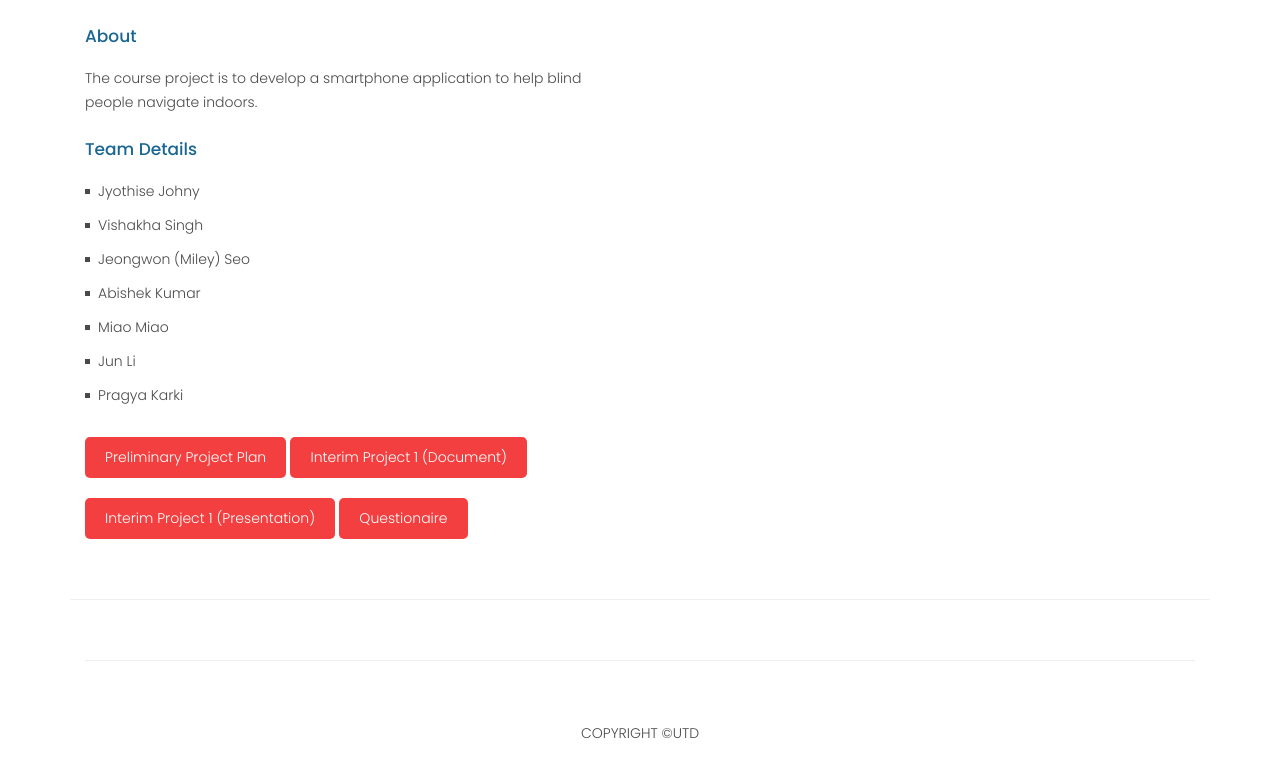
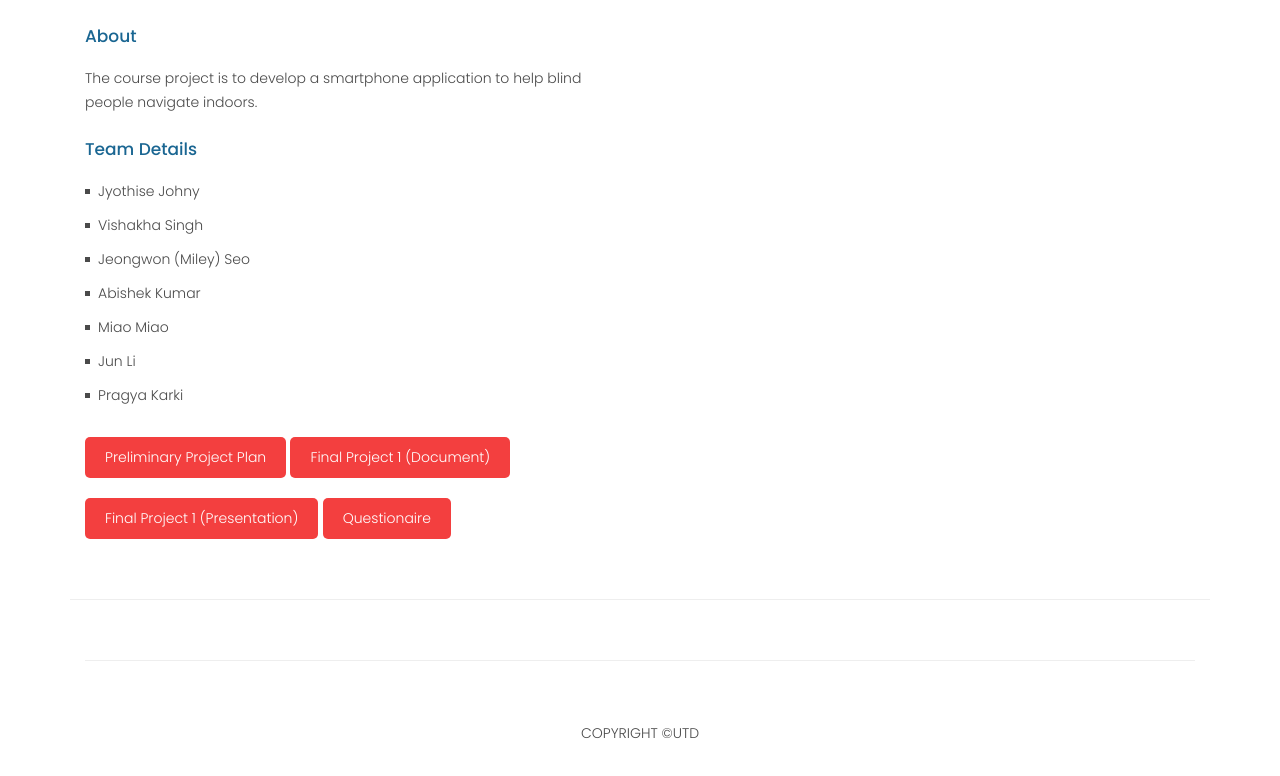
Before and after one commit to kumarabd/SE6361-project, a plain HTML site: page index.html in a window 1280 px wide. Shown: the part 134-910 px from the top of the page. Drawn offline with Linux system fonts and the light colour scheme.

Commit message:
updates
Signed-off-by: kumarabd <abishekkumar92@gmail.com>

```diff
--- a/index.html
+++ b/index.html
@@ -101,8 +101,8 @@
                         </ul>
                     </div>
                     <a href="./assets/deliverables.pdf" class="filled-button">Preliminary Project Plan</a>
-                    <a href="./assets/interim.pdf" class="filled-button">Interim Project 1 (Document)</a>
-                    <a href="./assets/interim-ppt.pdf" class="filled-button">Interim Project 1 (Presentation)</a>
+                    <a href="./assets/interim.pdf" class="filled-button">Final Project 1 (Document)</a>
+                    <a href="./assets/interim-ppt.pdf" class="filled-button">Final Project 1 (Presentation)</a>
                     <a href="./assets/questionaire.pdf" class="filled-button">Questionaire</a>
                 </div>
                 <!-- <div class="col-md-6">
```
